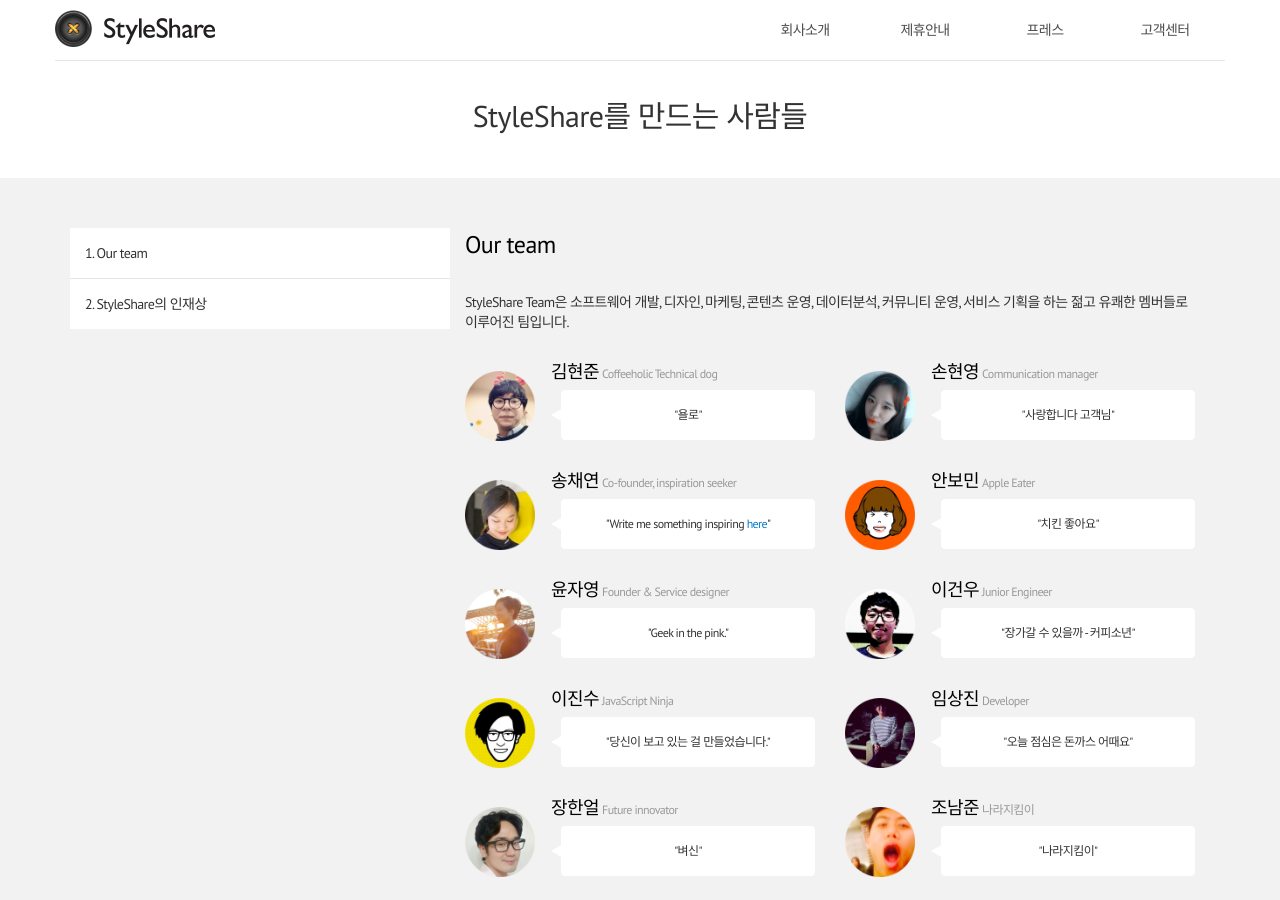
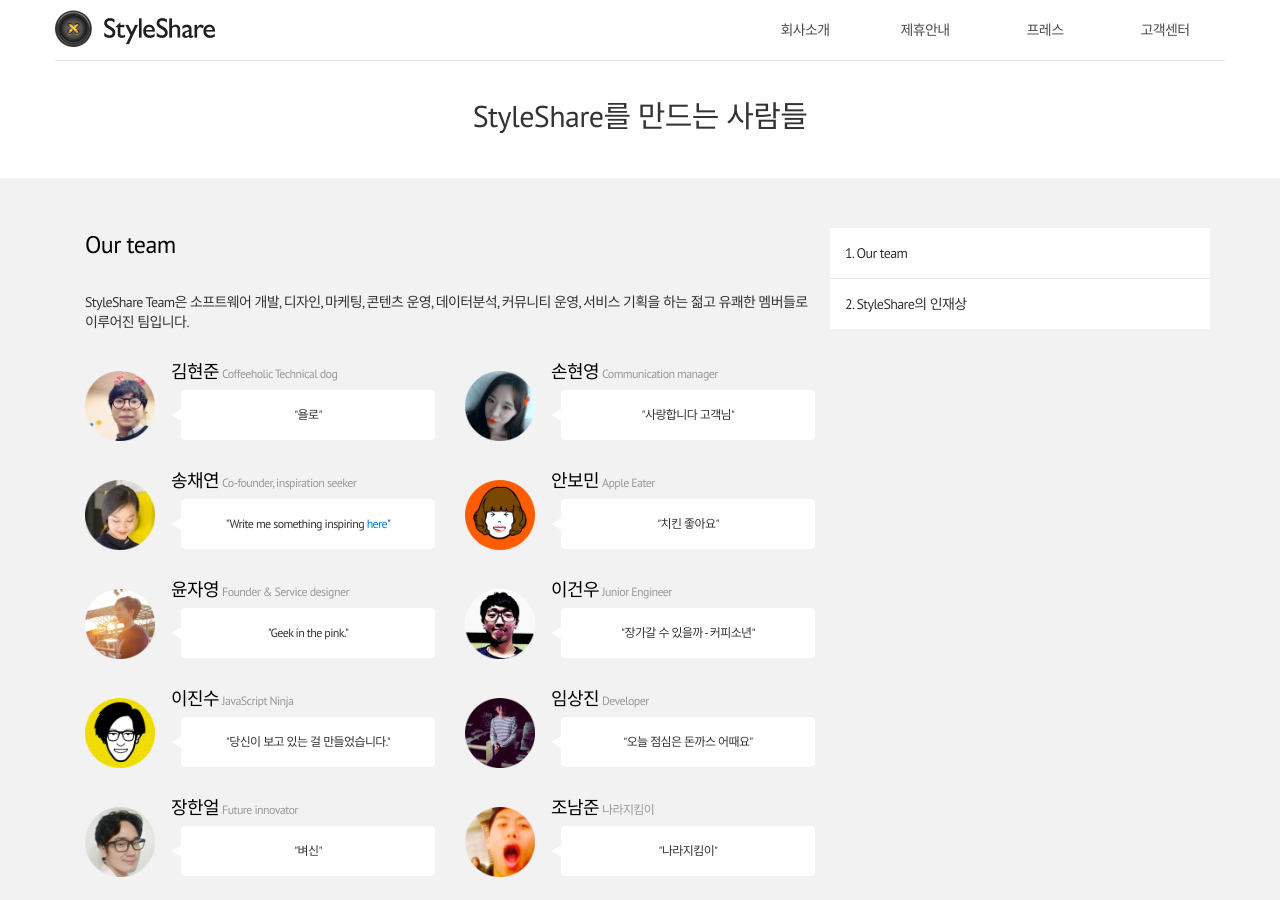
Before and after one commit to geonu/styleshare.github.io, a Jekyll site: the page built from about/team/index.html, in a window 1280 px wide and 900 px high. Built offline with Jekyll 4.4.1, drawn with Linux system fonts in a browser that asks for light colours; nearby versions of some CDN libraries; Markdown is read by kramdown in place of the engine named in the settings.

Commit message:
Fix typos

```diff
--- a/about/team/index.html
+++ b/about/team/index.html
@@ -4,7 +4,7 @@
 headTitle: StyleShare를 만드는 사람들
 ---
 
-<div class="col-md-4 ss-righti margin-bottom4 span12">
+<div class="col-md-4 ss-right margin-bottom4 span12">
   <div class="ss-sidebar">
     <ul class="nav navbar">
       <li>
--- a/press/presskit/index.html
+++ b/press/presskit/index.html
@@ -39,5 +39,5 @@
   <img class="ss-press-kit-img" src="/img/pressKit_3photo.jpg" />
   <a class="ss-send-email text-center margin-top4"
      target="_blank"
-     href="/presskit/ScreenShot.zip">다운로드</a>
+     href="/presskit/Photo.zip">다운로드</a>
 </div>
```
